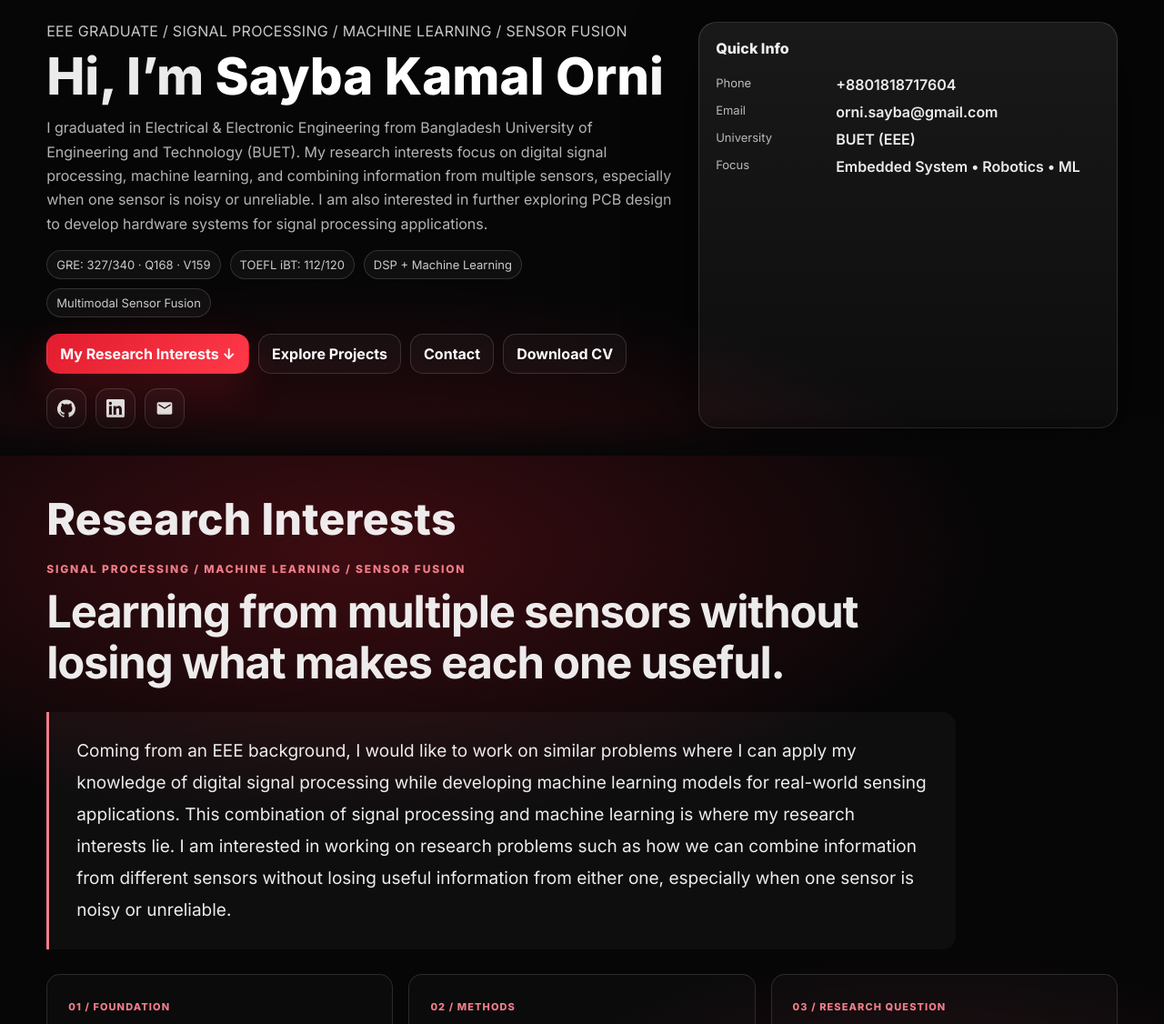
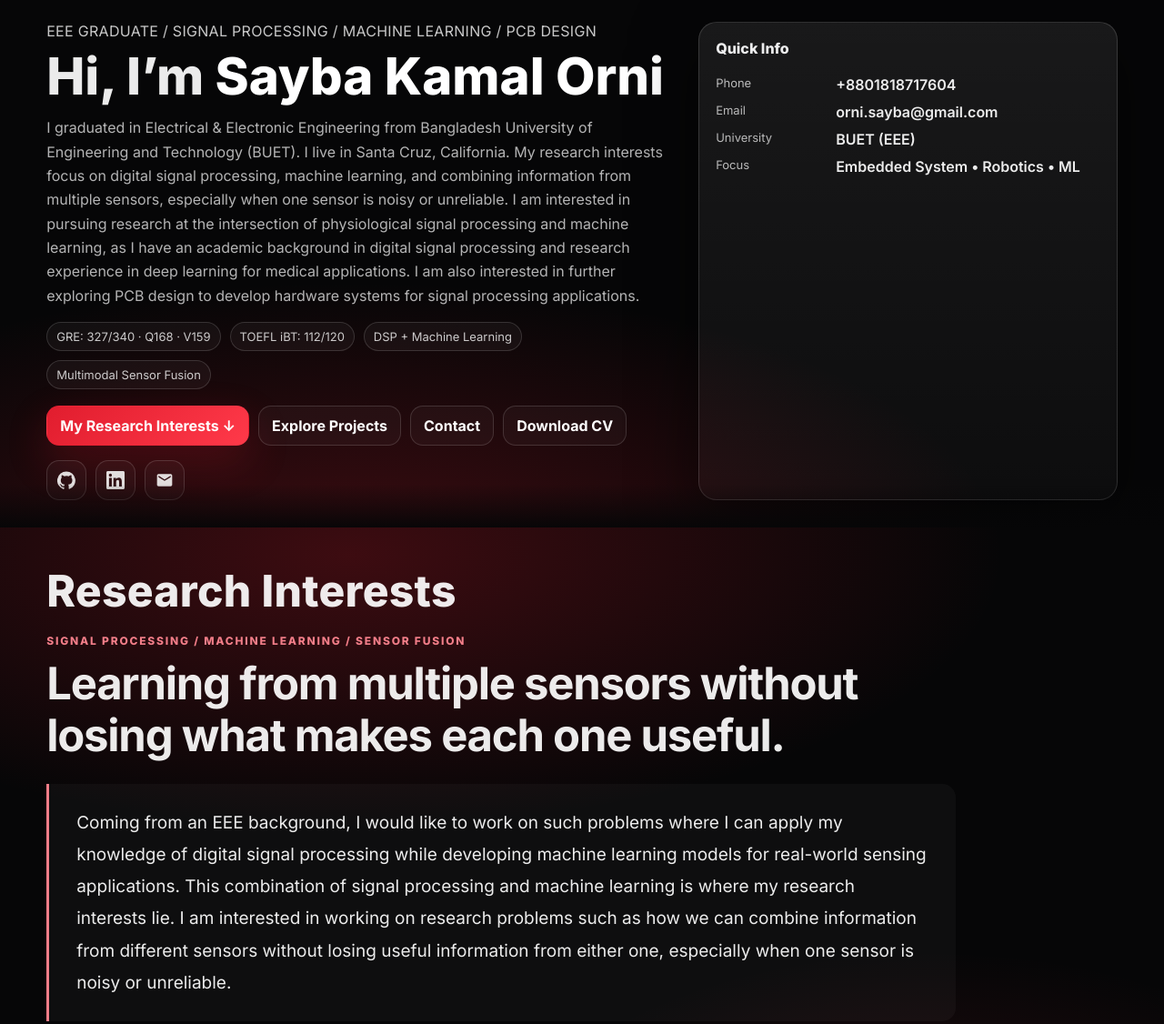
Before and after one commit to sayba-orni/sayba-orni.github.io, a plain HTML site: page index.html in a window 1280 px wide. Shown: the part 100-1226 px from the top of the page at 91% size. Drawn offline with Linux system fonts and the light colour scheme.

Commit message:
Revise hero section and skills descriptions
Updated personal information and research interests in the hero section. Modified skills and tools descriptions for clarity.

```diff
--- a/index.html
+++ b/index.html
@@ -59,7 +59,7 @@
     <div class="wrap hero__grid">
       <div class="hero__text">
         <p class="hero__tag">
-          EEE GRADUATE  /  SIGNAL PROCESSING  /  MACHINE LEARNING  /  SENSOR FUSION
+          EEE GRADUATE  /  SIGNAL PROCESSING  /  MACHINE LEARNING  /  PCB DESIGN
         </p>
 
         <h1 class="hero__title">
@@ -67,8 +67,8 @@
         </h1>
 
         <p class="hero__sub">
-          I graduated in Electrical & Electronic Engineering from Bangladesh University of Engineering and Technology (BUET).
-          My research interests focus on digital signal processing, machine learning, and combining information from multiple sensors, especially when one sensor is noisy or unreliable. I am also interested in further exploring PCB design to develop hardware systems for signal processing applications.
+          I graduated in Electrical & Electronic Engineering from Bangladesh University of Engineering and Technology (BUET). I live in Santa Cruz, California.
+          My research interests focus on digital signal processing, machine learning, and combining information from multiple sensors, especially when one sensor is noisy or unreliable. I am interested in pursuing research at the intersection of physiological signal processing and machine learning, as I have an academic background in digital signal processing and research experience in deep learning for medical applications. I am also interested in further exploring PCB design to develop hardware systems for signal processing applications.
         </p>
 
         <div class="hero__chips">
@@ -121,9 +121,9 @@
   <section class="section focus-section" id="research-focus">
     <div class="wrap">
       <div class="section__title">Research Interests</div>
-      <p class="focus-eyebrow">SIGNAL PROCESSING / MACHINE LEARNING / SENSOR FUSION</p>
+      <p class="focus-eyebrow">SIGNAL PROCESSING / MACHINE LEARNING / SENSOR FUSION </p>
       <h2 class="focus-heading">Learning from multiple sensors without losing what makes each one useful.</h2>
-      <div class="focus-statement"><p>Coming from an EEE background, I would like to work on similar problems where I can apply my knowledge of digital signal processing while developing machine learning models for real-world sensing applications. This combination of signal processing and machine learning is where my research interests lie. I am interested in working on research problems such as how we can combine information from different sensors without losing useful information from either one, especially when one sensor is noisy or unreliable.</p></div>
+      <div class="focus-statement"><p>Coming from an EEE background, I would like to work on such problems where I can apply my knowledge of digital signal processing while developing machine learning models for real-world sensing applications. This combination of signal processing and machine learning is where my research interests lie. I am interested in working on research problems such as how we can combine information from different sensors without losing useful information from either one, especially when one sensor is noisy or unreliable.</p></div>
       <div class="focus-grid">
         <div class="focus-item"><span>01 / FOUNDATION</span><h3>Digital Signal Processing</h3><p>Applying my EEE background to understand signals, noise, and the information captured by sensors.</p></div>
         <div class="focus-item"><span>02 / METHODS</span><h3>Machine Learning for Sensing</h3><p>Developing models that learn useful patterns from real-world sensor measurements.</p></div>
@@ -238,7 +238,7 @@
         <div class="skillCard">
           <div class="skillCard__title">Software & Tools</div>
           <div class="skillCard__text">
-            Altium Designer, Eagle, EasyEDA • PSAF, PSS/E • Proteus, PSPICE • Intel Quartus Prime (Verilog) • Keil μVision 4/5
+            Altium Designer, EasyEDA • PSAF, PSS/E • Proteus, PSPICE • Intel Quartus Prime (Verilog) • Keil μVision 4/5
           </div>
         </div>
 
@@ -259,7 +259,7 @@
         <div class="skillCard">
           <div class="skillCard__title">Hardware</div>
           <div class="skillCard__text">
-            Soldering • Wiring • Sensor interfacing • PCB bring-up & testing
+            Soldering • Wiring • Sensor interfacing • PCB debugging and testing
           </div>
         </div>
       </div>
```
